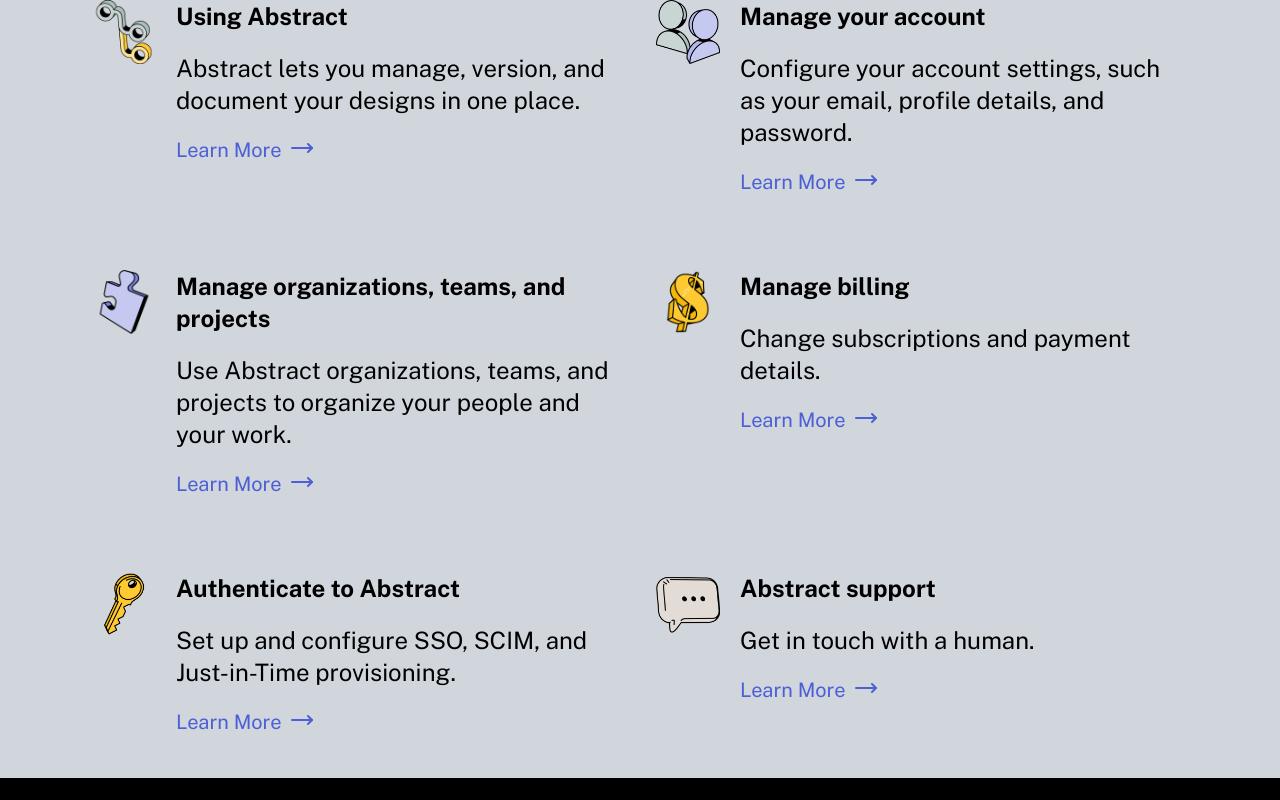
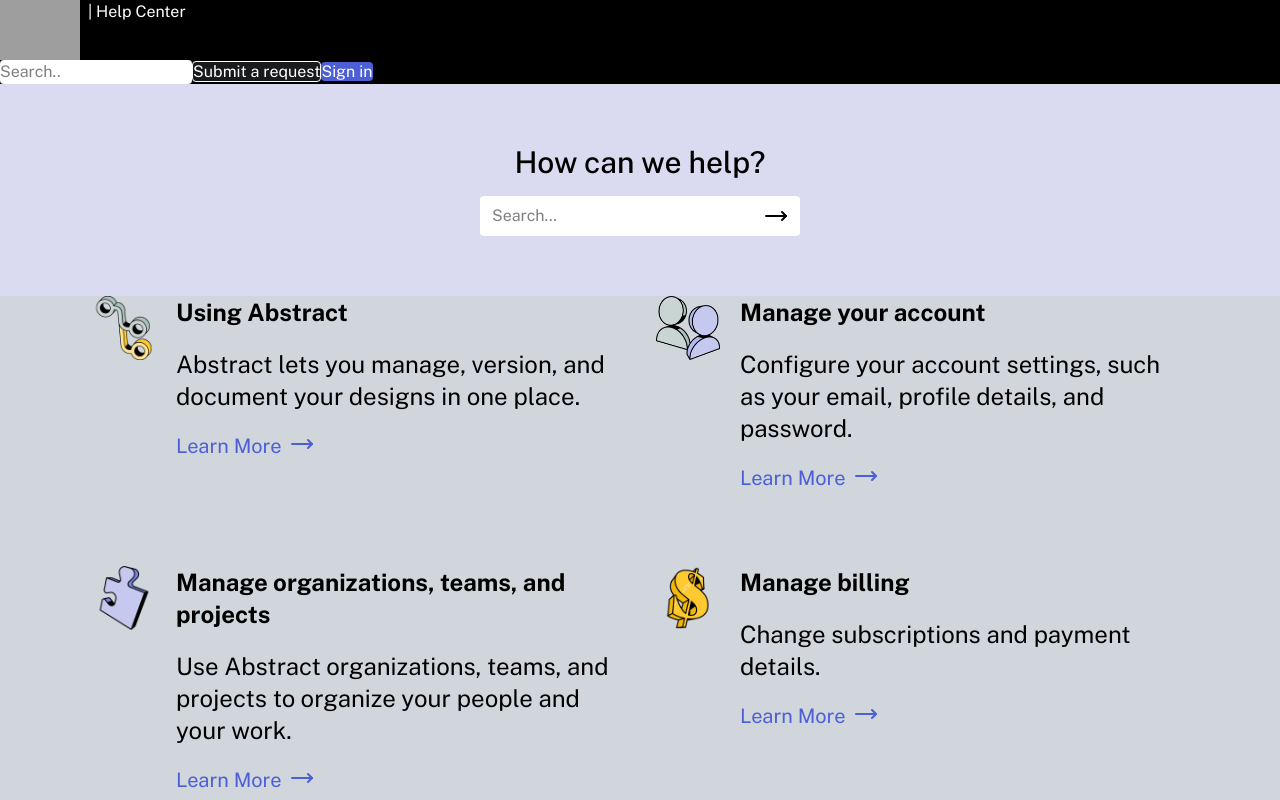
Before and after one commit to emmant-web/FP-abstract, a React (Vite) app: page / in a window 1280 px wide. Shown: the top 800 px of the page. Built offline with nearby package versions, Linux system fonts and the light colour scheme; grey boxes are pictures that could not be loaded.

Commit message:
added v1 of search bar

```diff
--- a/src/components/SearchBar.jsx
+++ b/src/components/SearchBar.jsx
@@ -1,5 +1,22 @@
+import { MoveRight } from "lucide-react";
+
+
 function SearchBar() {
-  return <></>;
+  return <div className="bg-[#dadbf1] flex flex-col justify-center items-center py-10 md:py-15">
+    <h1 className="font-medium text-3xl mb-4">How can we help?</h1>
+        <div className="bg-white rounded flex w-xs md:">
+        <input
+          type="text"
+          placeholder="Search..."
+          className="flex-1 py-2 px-3 outline-none"
+        />
+
+        <button className="px-3 cursor-pointer">
+          <MoveRight />
+        </button>
+      </div>
+
+  </div>;
 }
 
 export default SearchBar;
--- a/src/pages/HelpPage.jsx
+++ b/src/pages/HelpPage.jsx
@@ -6,7 +6,7 @@
 function HelpPage() {
   return (
     <div className="flex flex-col min-h-[100dvh] bg-gray-300">
-      {/* <Header /> */}
+      <Header />
       <SearchBar />
       <HelpTopics />
       <Footer />
```
